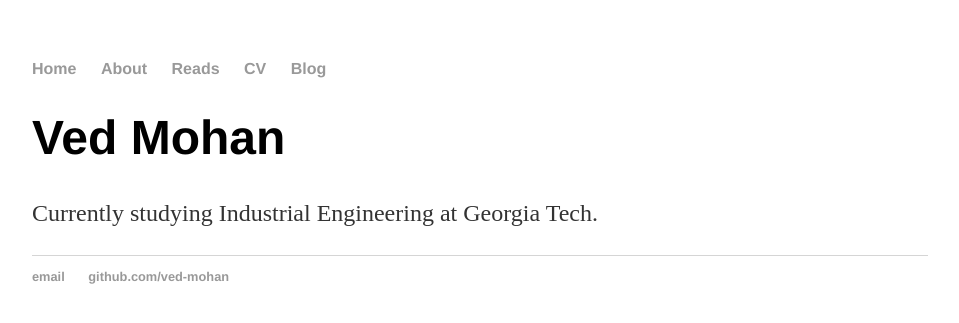
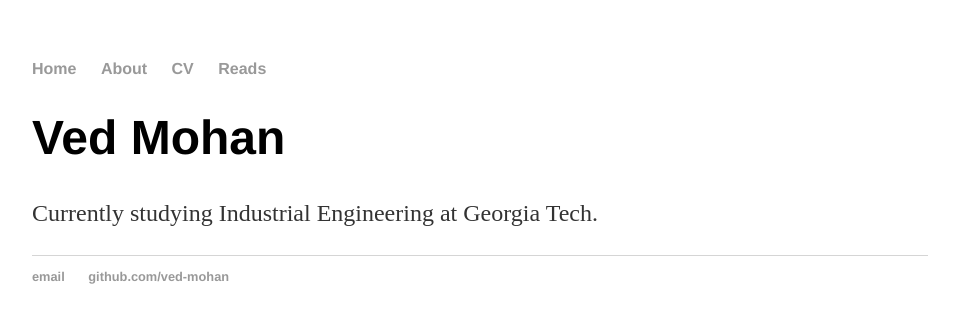
Before and after one commit to ved-mohan/ved-mohan.github.io, a Jekyll site: the page built from index.html, in a window 1280 px wide. Shown: the top 323 px of the page, without its empty margins (160-1119 px from the left). Built offline with Jekyll 4.4.1, drawn with Linux system fonts in a browser that asks for light colours.

Commit message:
Update default.html

```diff
--- a/_layouts/default.html
+++ b/_layouts/default.html
@@ -10,9 +10,9 @@
 	    		<ul>
 	        		<li><a href="/">Home</a></li>
 		        	<li><a href="/about">About</a></li>
-				<li><a href="/reads">Reads</a></li>
+<!-- 				<li><a href="/reads">Reads</a></li> -->
 	        		<li><a href="/cv">CV</a></li>
-	        		<li><a href="/blog">Blog</a></li>
+	        		<li><a href="/blog">Reads</a></li>
 	    		</ul>
 			</nav>
 			<div class="container">
```
